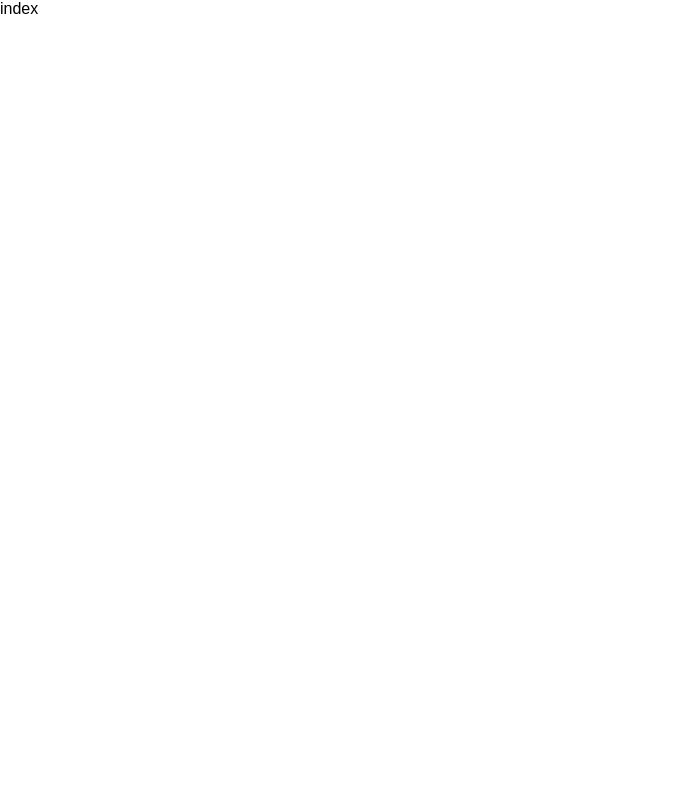
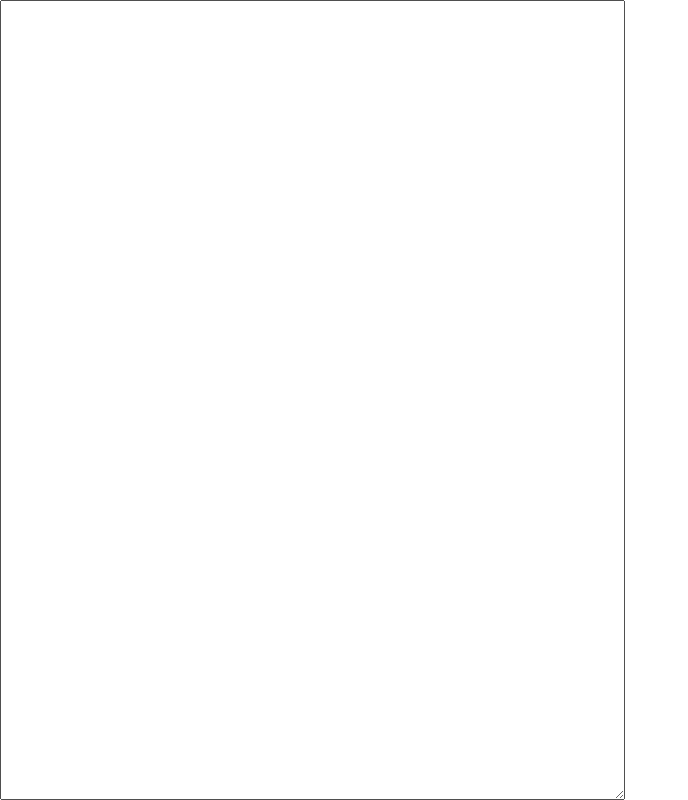
Before and after one commit to jyangca/markdown-table, a Next.js app: page / in a window 1280 px wide. Shown: the whole page, without its empty margins (0-688 px from the left). Built offline with nearby package versions, Linux system fonts and the light colour scheme.

Commit message:
UPDATE: apply ReactMarkdown

```diff
--- a/src/pages/index.tsx
+++ b/src/pages/index.tsx
@@ -1,7 +1,39 @@
 import React from 'react';
+import ReactMarkdown from 'react-markdown';
+import remarkGfm from 'remark-gfm';
+import styled from 'styled-components';
+
+const Container = styled.div`
+  width: 100%;
+  height: 100%;
+  display: flex;
+  flex-direction: row;
+  column-gap: 2rem;
+`;
+
+const TextAreaForm = styled.textarea`
+  width: 100%;
+`;
+
+const MarkdownContainer = styled.div`
+  width: 100%;
+`;
 
 const index = () => {
-  return <div>index</div>;
+  const [markdown, setMarkdown] = React.useState('');
+
+  const handleChange = (e: React.ChangeEvent<HTMLTextAreaElement>) => {
+    setMarkdown(e.target.value);
+  };
+
+  return (
+    <Container>
+      <TextAreaForm onChange={handleChange} />
+      <MarkdownContainer>
+        <ReactMarkdown remarkPlugins={[remarkGfm]} children={markdown} />
+      </MarkdownContainer>
+    </Container>
+  );
 };
 
 export default index;
```
